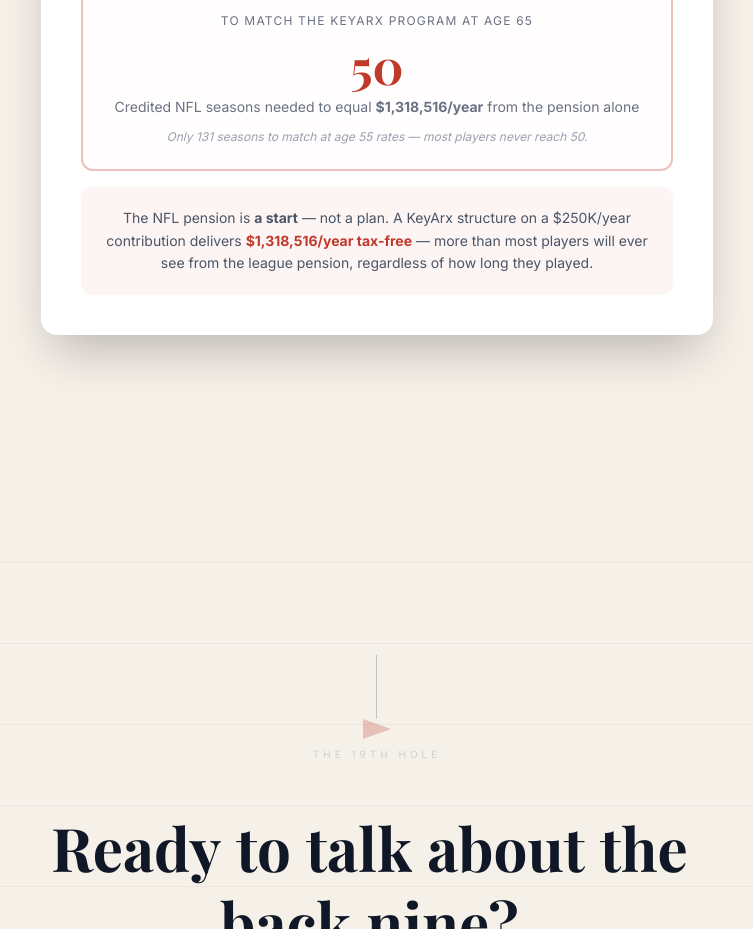
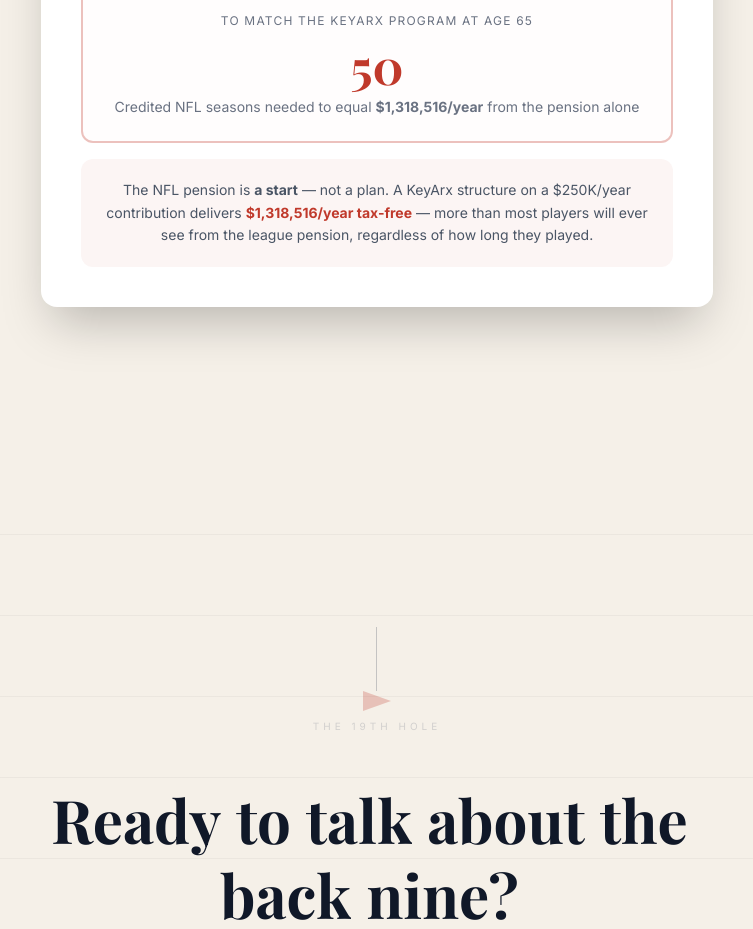
Before and after one commit to tneville65/thebacknine, a Next.js app: page / in a window 1280 px wide. Shown: the part 4062-4991 px from the top of the page, without its empty margins (263-1016 px from the left). Built offline with nearby package versions, Linux system fonts and the light colour scheme; a web font is replaced by a local one.

Commit message:
fix: remove 'most players never reach' language

```diff
--- a/app/page.tsx
+++ b/app/page.tsx
@@ -271,9 +271,7 @@
           <p className="text-gray-500 text-xs uppercase tracking-widest mb-3">To match the KeyArx program at age 65</p>
           <p className="font-serif text-5xl font-bold text-[#c0392b] mb-2">{seasonsToMatchKeyArx65}</p>
           <p className="text-gray-500 text-sm">Credited NFL seasons needed to equal <strong>{fmt(opt2)}/year</strong> from the pension alone</p>
-          <p className="text-gray-400 text-xs mt-3 italic">
-            Only {seasonsToMatchKeyArx55} seasons to match at age 55 rates — most players never reach {Math.min(seasonsToMatchKeyArx55, seasonsToMatchKeyArx65)}.
-          </p>
+
         </div>
 
         <div className="bg-[#c0392b]/5 rounded-xl p-5 text-center">
```
